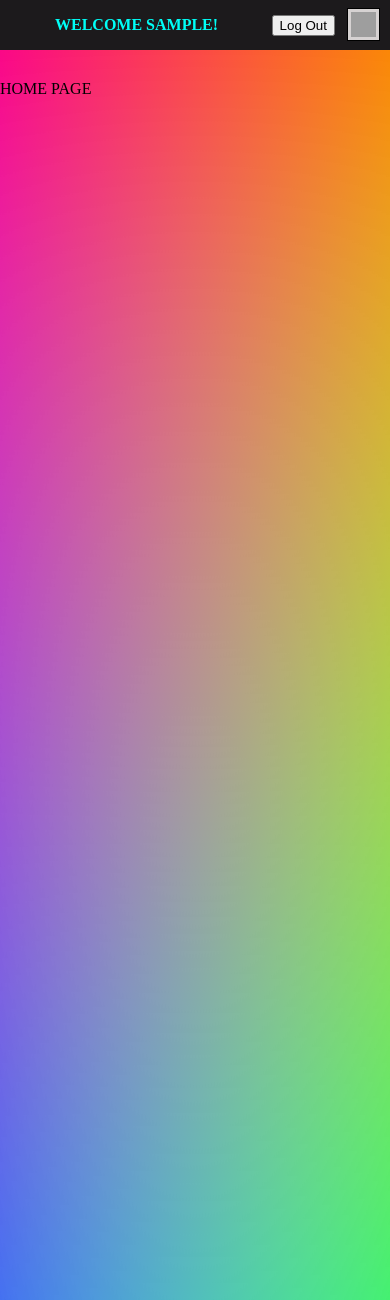
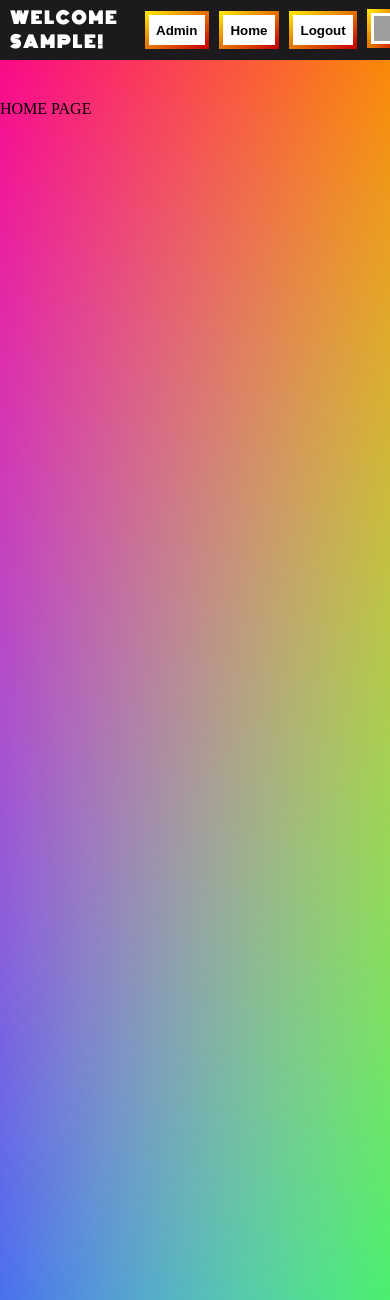
Before and after one commit to JaidenAshmore/chris_project, a Flask app: page / in a window 390 px wide. Shown: the top 1300 px of the page. Run offline with Flask 2, Linux system fonts and the light colour scheme; the visitor is signed in with stand-in values (Sample User, id 1); grey boxes are pictures that could not be loaded.

Commit message:
- Created admin page. Displays users table from DB, for Admins to Edit/Delete if required. - Added buttons to top navigation bar. Tailored Admin button appears for those with admin privileges only. - Added routing for home, admin and settings pages - including validation to ensure that the user is logged in. - Added CSS keyframes and @media queries for responsive design.

```diff
--- a/app.py
+++ b/app.py
@@ -1,7 +1,7 @@
 from flask import Flask, render_template, redirect, request, session
 from hash import hash, check
 from psql import sql_select, sql_write,get_secret_key
-from service import get_questions, is_logged_in
+from service import get_questions, user_logged_in
 
 app = Flask(__name__)
 app.secret_key = get_secret_key().encode()
@@ -10,7 +10,7 @@ app.secret_key = get_secret_key().encode()
 @app.route('/index')
 def index():
     # if user is logged in, skip login screen
-    if is_logged_in():
+    if user_logged_in():
         return render_template('home.html')
     forgot = request.args.get('forgot', '')
     stage = "1"
@@ -56,6 +56,7 @@ def login_action():
         if check(password, response[3]):
             session['user_id'] = response[0]
             session['username'] = response[1]
+            session['admin'] = response[6]
             msg = f"signed in as {session['username']}"
             return render_template('home.html', msg=msg)
         else:
@@ -103,7 +104,30 @@ def logout():
     msg = f"{session['username']} has been logged out successfully!"
     session.pop('user_id', None)
     session.pop('username', None)
+    session.pop('admin', None)
     return render_template("index.html", msg=msg)
+
+@app.route('/home')
+def home():
+    if user_logged_in():
+        return render_template('home.html')
+    else:
+        return redirect('/')
+
+@app.route('/admin')
+def admin():
+    if user_logged_in():
+        users = sql_select('SELECT * FROM users', None)
+        return render_template('admin.html', users=users)
+    else:
+        return redirect('/')
+
+@app.route('/settings')
+def settings():
+    if user_logged_in():
+        return render_template('home.html', settings_clicked=True)
+    else:
+        return redirect('/')
 
 if __name__ == "__main__":
     app.run(debug=True)
--- a/service.py
+++ b/service.py
@@ -1,7 +1,7 @@
 from flask import session
 
 # Check if the user is currently logged in
-def is_logged_in():
+def user_logged_in():
     if session.get('username') is not None:
         return True
 
--- a/static/styles.css
+++ b/static/styles.css
@@ -6,6 +6,24 @@ body {
     linear-gradient(to top left, lime, transparent),
     linear-gradient(to top right, blue, transparent);
     background-blend-mode: screen;
+}
+/* KEYFRAME ANIMNATIONS */
+@keyframes wave {
+    0% {
+        border-image-source: linear-gradient(to top left, #c80000, rgb(255, 230, 0));
+    }
+    25% {
+        border-image-source: linear-gradient(to top right, #c80000, rgb(255, 230, 0));
+    }
+    50% {
+        border-image-source: linear-gradient(to bottom right, #c80000, rgb(255, 230, 0));
+    }
+    75% {
+        border-image-source: linear-gradient(to bottom left, #c80000, rgb(255, 230, 0));
+    }
+    100% {
+        border-image-source: linear-gradient(to top left, #c80000, rgb(255, 230, 0));
+    }
 }
 /* GRID ASSIGNMENTS */
 
@@ -22,7 +40,11 @@ body {
     padding: 30px;
     border-radius: 10px;
     text-align: center;
-    background-color: white;
+    background-color: rgba(255, 255, 255);
+}
+.container.admin {
+    min-width: 440px;
+    max-width: 800px;
 }
 .container.password {
     margin: 80px auto;
@@ -63,12 +85,15 @@ body {
 }
 .top_bar {
     width: 100%;
-    height:50px;
-    color: rgb(0, 255, 247);
+    height:60px;
+    color: rgb(255, 255, 255);
     background-color: rgb(28, 26, 28);
     position: fixed;
     top: 0;
     z-index: 99;
+}
+.top_bar h4 {
+    color: white
 }
 /* GENERIC STYLING*/
 .core-color1 {
@@ -101,6 +126,7 @@ body {
     display: flex;
     flex-direction: row;
 }
+
 /* HEADERS */
 h1 {
     font-size: 36px;
@@ -139,14 +165,15 @@ h1, h2, h3, h4, h5 {
     display: flex;
     justify-content: space-between;
     align-items: center;
-    width: 20%;
+    width: 100%;
+    height: 100%;
     min-width: 280px;
     margin: 0 auto;
     font-weight: bold;
 }
 
 /* ID's */
-#wide_button {
+#button_wide {
     width: 80%;
     height: 45px;
     margin: 15px 0;
@@ -159,7 +186,7 @@ h1, h2, h3, h4, h5 {
     font-size: 16px;
     transition: 0.5s ease all;
 }
-#wide_button:hover {
+#button_wide:hover {
     background-color: rgb(130, 170, 243);
 }
 #login_links {
@@ -172,11 +199,58 @@ h1, h2, h3, h4, h5 {
     top: 15px;
     right: 15px;
 }
-#cog {
-    background-color: rgb(214, 210, 210);
+#button_flex {
+    display: flex;
+    justify-content: space-around;
+    align-items: center;
+    width: 65%;
+    max-width: 350px;
+}
+.button_top {
+    margin: 0 5px;
+    background-color: rgb(255, 255, 255);
+    border: 4px solid;
+    border-image-slice: 1;
+    border-image-source: linear-gradient(to top left, #c80000, rgb(255, 230, 0));
+    padding: 3px;
+    animation: wave 7s infinite;
+    transition: 0.5s ease all;
+}
+.button_top:hover {
+    background-color: rgb(251, 227, 227);
+}
+#logout, #admin, #home {
+    padding: 7.5px;
+    width: 75px;
+    font-weight: bold;
+}
+#table-users {
+    margin: 30px auto;
+    width: 100%;
+    border-spacing: 0;
     border: solid black 1px;
-    padding: 3px;
-    position: absolute;
-    right: 10px;
-    top: 8px;
+    background-color: rgba(255, 255, 255, 0.824);
 }
+th, td, tr {
+    border: solid black 1px;
+    background-color: rgb(190, 245, 250);
+    padding: 5px 10px;
+}
+
+/* MEDIA QUERIES */
+@media screen and (max-width: 550px) {
+    .top_bar {
+        display: flex;
+    }
+    .inner_bar {
+        margin: 0 10px;
+        width: 100%;
+        position: relative;
+        justify-content: space-between;
+        align-items: center;
+        float: left;
+    }
+    .inner_bar p {
+        font-size: 14px;
+    };
+}
--- a/templates/base.html
+++ b/templates/base.html
@@ -9,7 +9,7 @@
     <link href="https://fonts.googleapis.com/css2?family=Monoton&display=swap" rel="stylesheet">    <style>
     {% if session['username'] %}
         body {
-            margin: 80px auto;
+            margin: 100px auto;
         }
     {% endif %}
     </style>
@@ -18,9 +18,17 @@
 {% if session['username'] %}
     <form class="top_bar" action="/logout_action">
         <section class="inner_bar">
-            <p>WELCOME {{ session['username'].upper() }}!</p>
-            <button>Log Out</button>
-            <img src="/static/icons/cog_icon.png" alt="user icon" class="icon" id="cog">
+            <h4>WELCOME {{ session['username'].upper() }}!</h4>
+        {% if session['admin'] %}
+            <form>
+                <div id="button_flex">
+                    <button class="button_top" id="admin" formaction="/admin">Admin</button>
+        {% endif %}
+                    <button class="button_top" id="home" formaction="/home">Home</button>
+                    <button class="button_top" id="logout" formaction="/logout_action">Logout</button>
+                    <a href="/settings"><img src="/static/icons/cog_icon.png" alt="user icon" class="icon button_top" id="cog"></a>
+                </div>
+            </form>
         </section>
     </form>
 {% endif %}
--- a/templates/home.html
+++ b/templates/home.html
@@ -5,4 +5,22 @@
 HOME PAGE
 <p class="msg">{{msg}}</p>
 
+
+{% if settings_clicked %}
+<div class="modal">
+    <div class="container password">
+        <form action="/">
+            <button id="button_close" formaction="/">X</button>
+        </form>
+        <h1>SETTINGS</h1>
+        <form action="/settings_action" method="POST">
+            <input type="hidden" name="forgot" value="true">
+            <!-- give user ability to persalise account -->
+            <input type="checkbox">Activate something
+        </form>
+        <p class="msg">{{msg}}</p>
+        </form>
+    </div>
+</div>
+{% endif %}
 {% endblock %}
--- a/templates/signup.html
+++ b/templates/signup.html
@@ -25,7 +25,7 @@
             <input class="input-field" type="text" name="answer" maxlength=30 required>
         </div>
 
-        <button id="wide_button">CREATE ACCOUNT</button>
+        <button id="button_wide">CREATE ACCOUNT</button>
         <p class="msg">{{msg}}</p>
         <div class="spacer-top"></div>
         <div id="login_links">
```
Also changed, not shown: templates/admin.html (added, +40 -0 lines), templates/index.html (+4 -4 lines).
